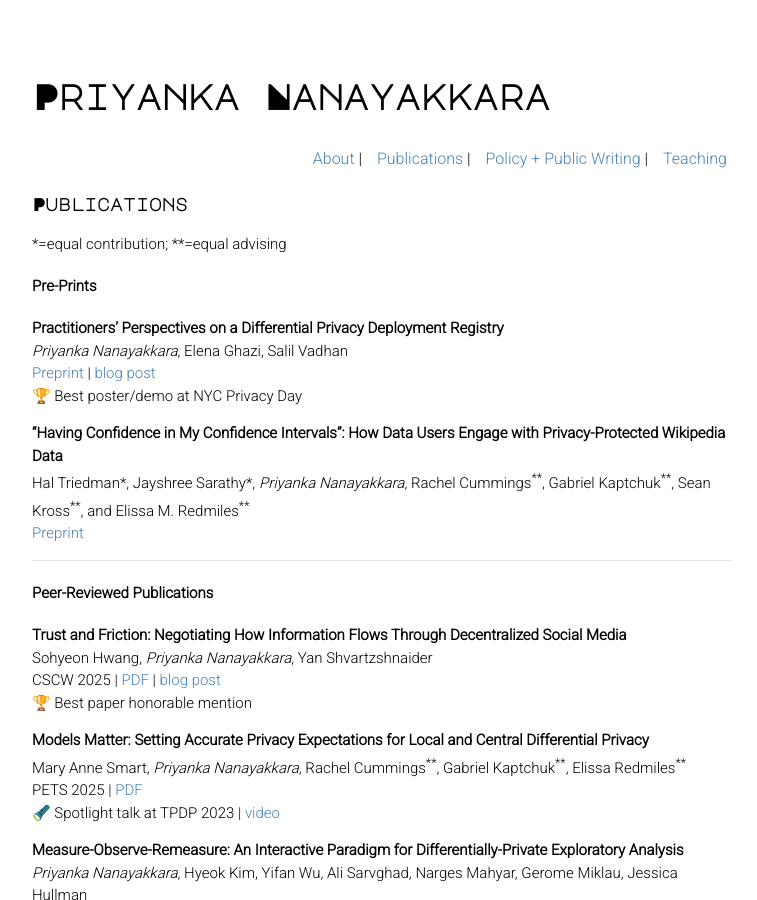
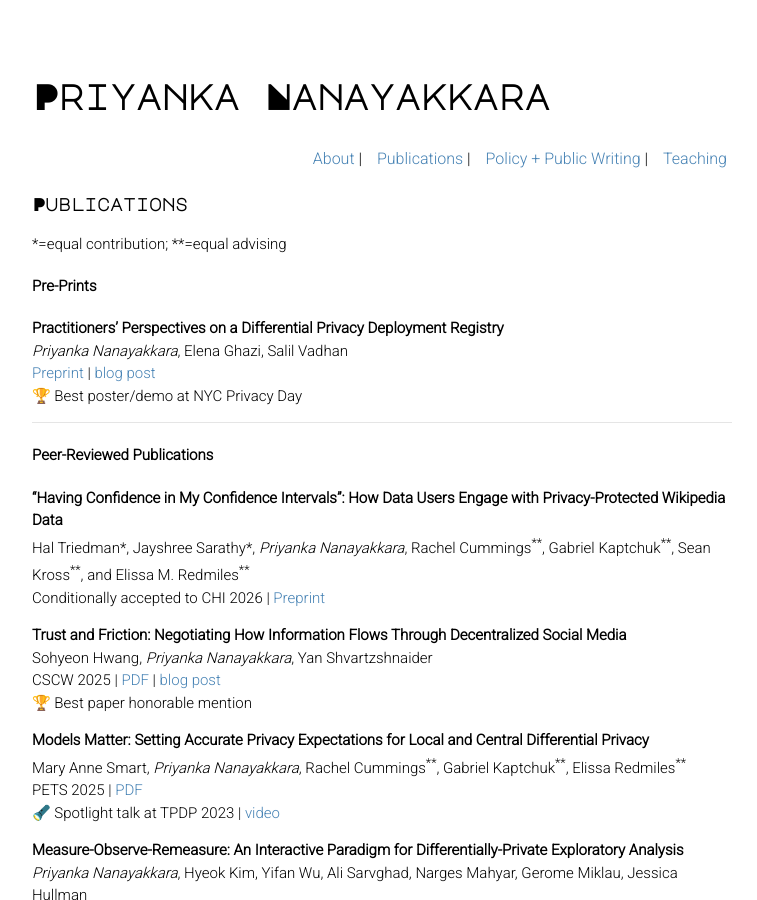
Before and after one commit to priyakalot/priyakalot.github.io, a Jekyll site: the page built from publications.md, in a window 1280 px wide and 900 px high. Shown: the whole window, without its empty margins (258-1015 px from the left). Built offline with Jekyll 4.4.1, drawn with Linux system fonts in a browser that asks for light colours; nearby versions of some CDN libraries; our own code applies the rules of GitHub Pages for plain Markdown files.

Commit message:
Update publications.md

```diff
--- a/publications.md
+++ b/publications.md
@@ -9,14 +9,13 @@ layout: default
 _Priyanka Nanayakkara_, Elena Ghazi, Salil Vadhan\
 [Preprint](https://arxiv.org/pdf/2509.13509) | [blog post](https://opendp.org/2025/11/25/launching-the-differential-privacy-deployments-registry/)\
 🏆 Best poster/demo at NYC Privacy Day
+<hr>
+
+#### Peer-Reviewed Publications
 
 **“Having Confidence in My Confidence Intervals”: How Data Users Engage with Privacy-Protected Wikipedia Data**\
 Hal Triedman\*, Jayshree Sarathy\*, _Priyanka Nanayakkara_, Rachel Cummings<sup>\*\*</sup>, Gabriel Kaptchuk<sup>\*\*</sup>, Sean Kross<sup>\*\*</sup>, and Elissa M. Redmiles<sup>\*\*</sup>\
-[Preprint](https://arxiv.org/pdf/2512.06534)
-
-<hr>
-
-#### Peer-Reviewed Publications
+Conditionally accepted to CHI 2026 | [Preprint](https://arxiv.org/pdf/2512.06534)
 
 **Trust and Friction: Negotiating How Information Flows Through Decentralized Social Media**\
 Sohyeon Hwang, _Priyanka Nanayakkara_, Yan Shvartzshnaider\
```
